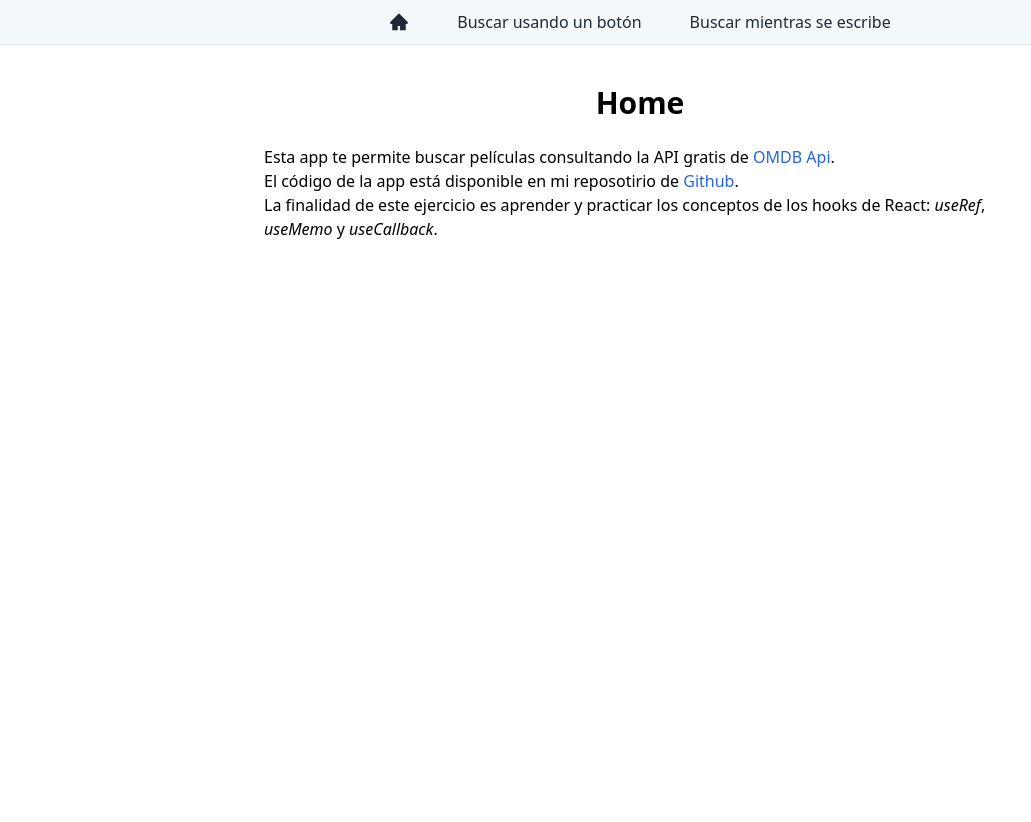
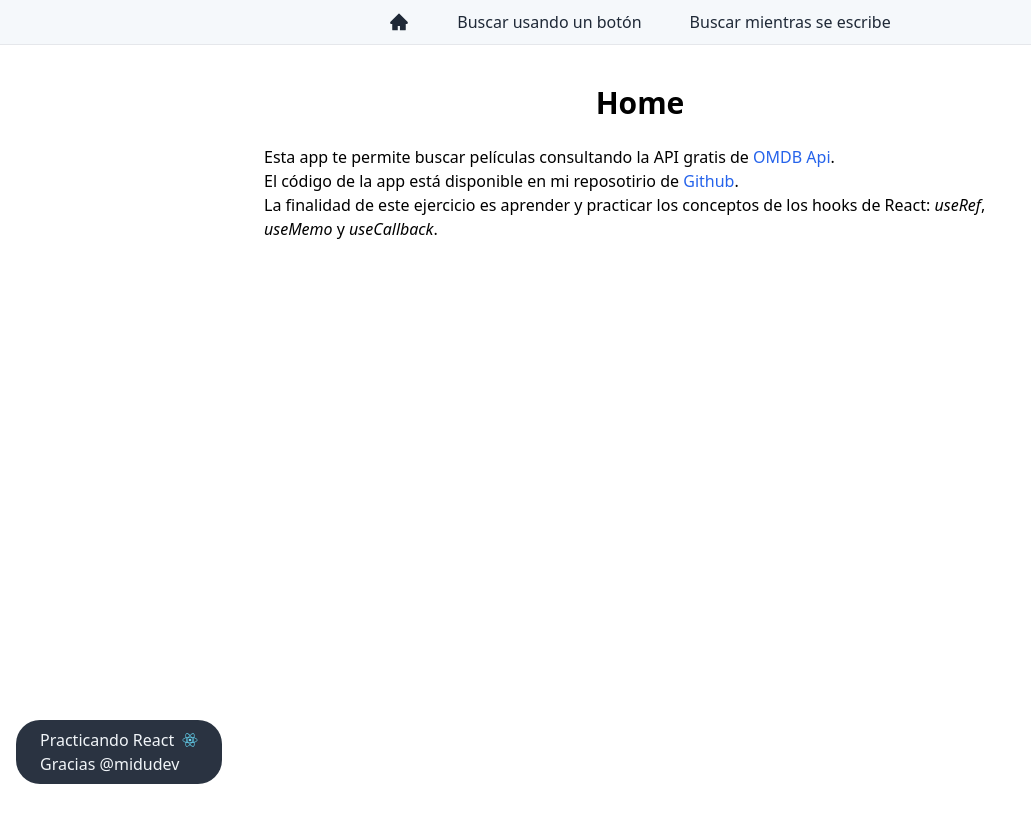
Before and after one commit to juancgalueweb/buscador-de-peliculas, a Next.js app: page / in a window 1280 px wide. Shown: the top 822 px of the page, without its empty margins (0-1031 px from the left). Built offline with nearby package versions, Linux system fonts and the light colour scheme.

Commit message:
Dando las gracias a midudev en el Footer

```diff
--- a/src/components/AppWrapper.jsx
+++ b/src/components/AppWrapper.jsx
@@ -2,6 +2,7 @@ import Head from 'next/head'
 import Link from 'next/link'
 import { useRouter } from 'next/router'
 import { AiFillHome } from 'react-icons/ai'
+import Footer from './Footer'
 
 const AppWrapper = ({ children, title, description }) => {
   const { pathname } = useRouter()
@@ -43,6 +44,7 @@ const AppWrapper = ({ children, title, description }) => {
       <section className='max-w-3xl mx-auto py-10 min-h-screen px-2'>
         {children}
       </section>
+      <Footer />
     </>
   )
 }
--- /dev/null
+++ b/src/components/Footer.jsx
@@ -0,0 +1,24 @@
+import { IoLogoReact } from 'react-icons/io5'
+
+const Footer = () => {
+  return (
+    <footer className='fixed left-4 bottom-4 bg-gray-800 py-2 px-6 rounded-3xl opacity-95 backdrop-blur text-slate-100'>
+      <h4 className='flex items-center'>
+        Practicando React <IoLogoReact className='inline ml-2 text-[#5ED4F3]' />
+      </h4>
+      <h5>
+        Gracias{' '}
+        <a
+          href='https://github.com/midudev/aprendiendo-react'
+          target='_blank'
+          rel='noopener noreferrer'
+          className='hover:underline hover:underline-offset-4'
+        >
+          @midudev
+        </a>
+      </h5>
+    </footer>
+  )
+}
+
+export default Footer
```
